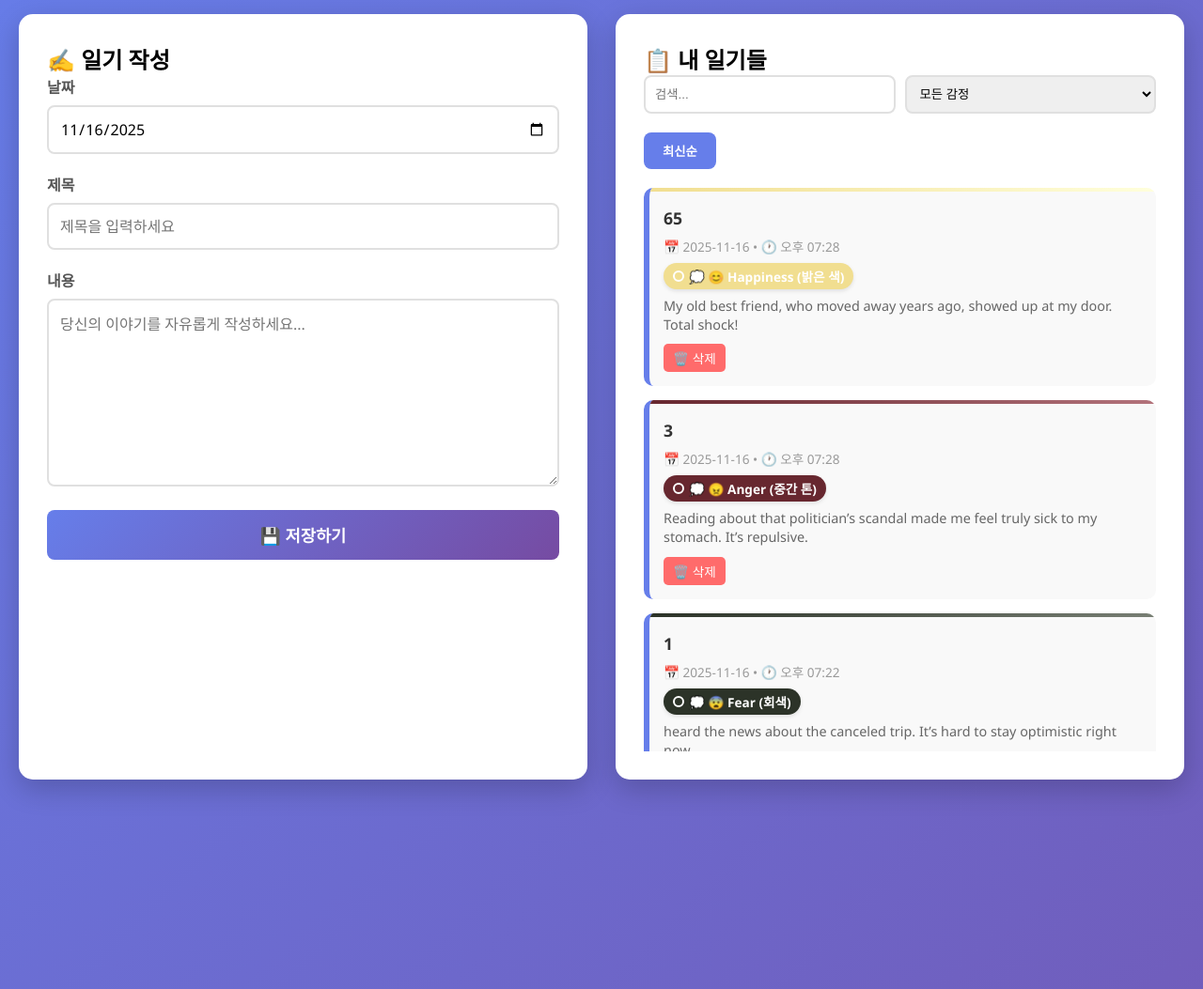
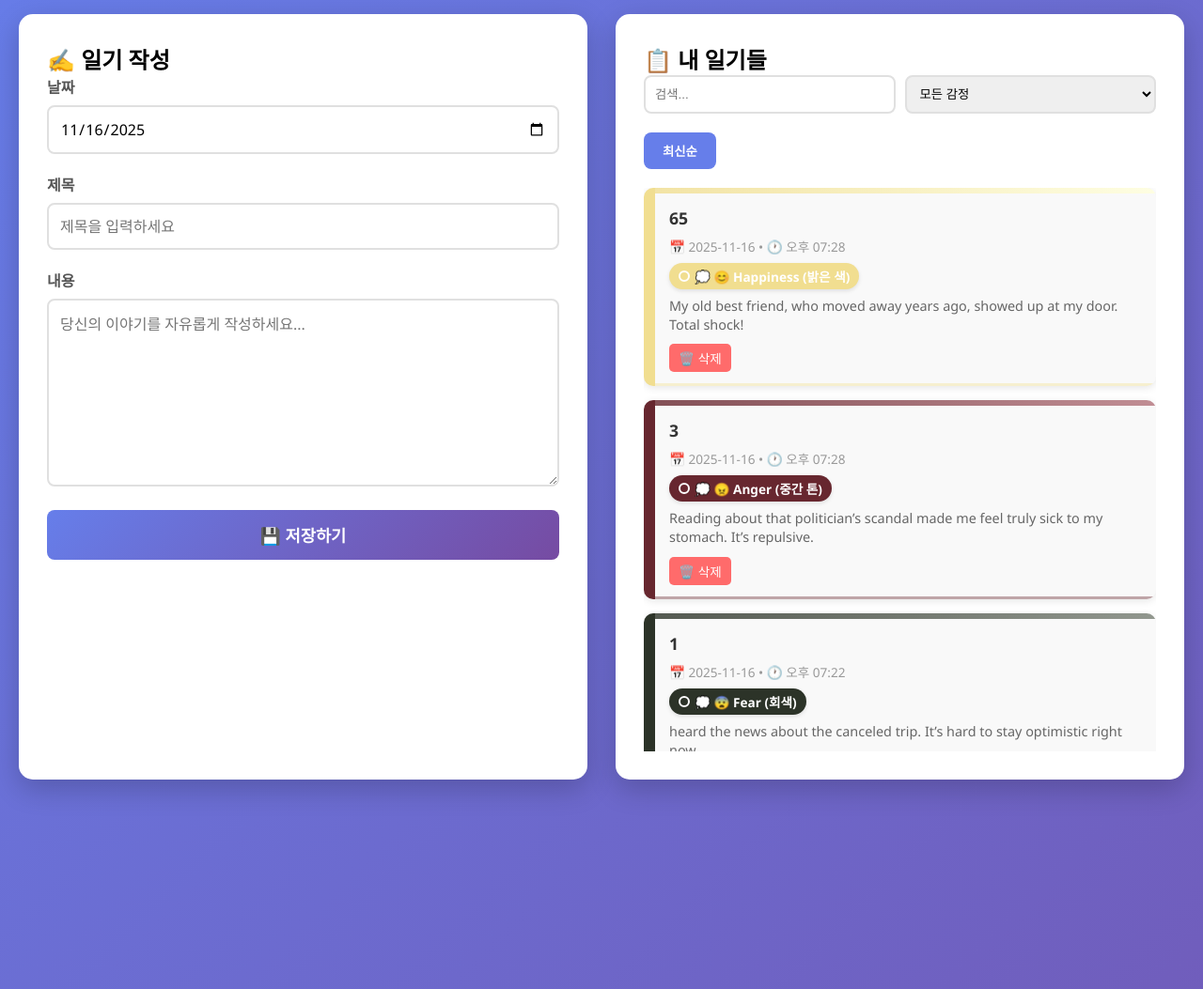
Before and after one commit to bindie0412/positive, a Flask app: page / in a window 1280 px wide. Shown: the part 149-1202 px from the top of the page at 94% size. Run offline with Flask 3, Linux system fonts and the light colour scheme.

Commit message:
일기 리스트 디자인 완료

```diff
--- a/templates/index.html
+++ b/templates/index.html
@@ -24,14 +24,16 @@
             padding: 15px;
             margin-bottom: 15px;
             border-radius: 10px;
-            border-left: 6px solid #667eea;
+            border-left: 12px solid var(--theme-color); /* 더 두꺼운 테마색 테두리 */
             transition: all 0.3s ease;
             position: relative;
             overflow: hidden;
+            box-shadow: 0 2px 8px rgba(0,0,0,0.1); /* 약간의 그림자 추가 */
         }
         .diary-item:hover {
             transform: translateY(-2px);
-            box-shadow: 0 5px 15px rgba(0,0,0,0.1);
+            box-shadow: 0 8px 25px rgba(0,0,0,0.15); /* 더 강한 그림자 */
+            border-left-width: 14px; /* 호버 시 더 두꺼운 테두리 */
         }
         .diary-item::before {
             content: '';
@@ -39,8 +41,19 @@
             top: 0;
             left: 0;
             right: 0;
-            height: 4px;
+            height: 6px; /* 상단 그라데이션 바 */
             background: linear-gradient(90deg, var(--theme-color), var(--theme-color-light));
+            opacity: 0.8; /* 약간 투명하게 */
+        }
+        .diary-item::after {
+            content: '';
+            position: absolute;
+            bottom: 0;
+            left: 0;
+            right: 0;
+            height: 3px; /* 하단 라인 */
+            background: var(--theme-color);
+            opacity: 0.4; /* 더 투명하게 */
         }
         .diary-item-title {
             font-size: 1.1em;
```
